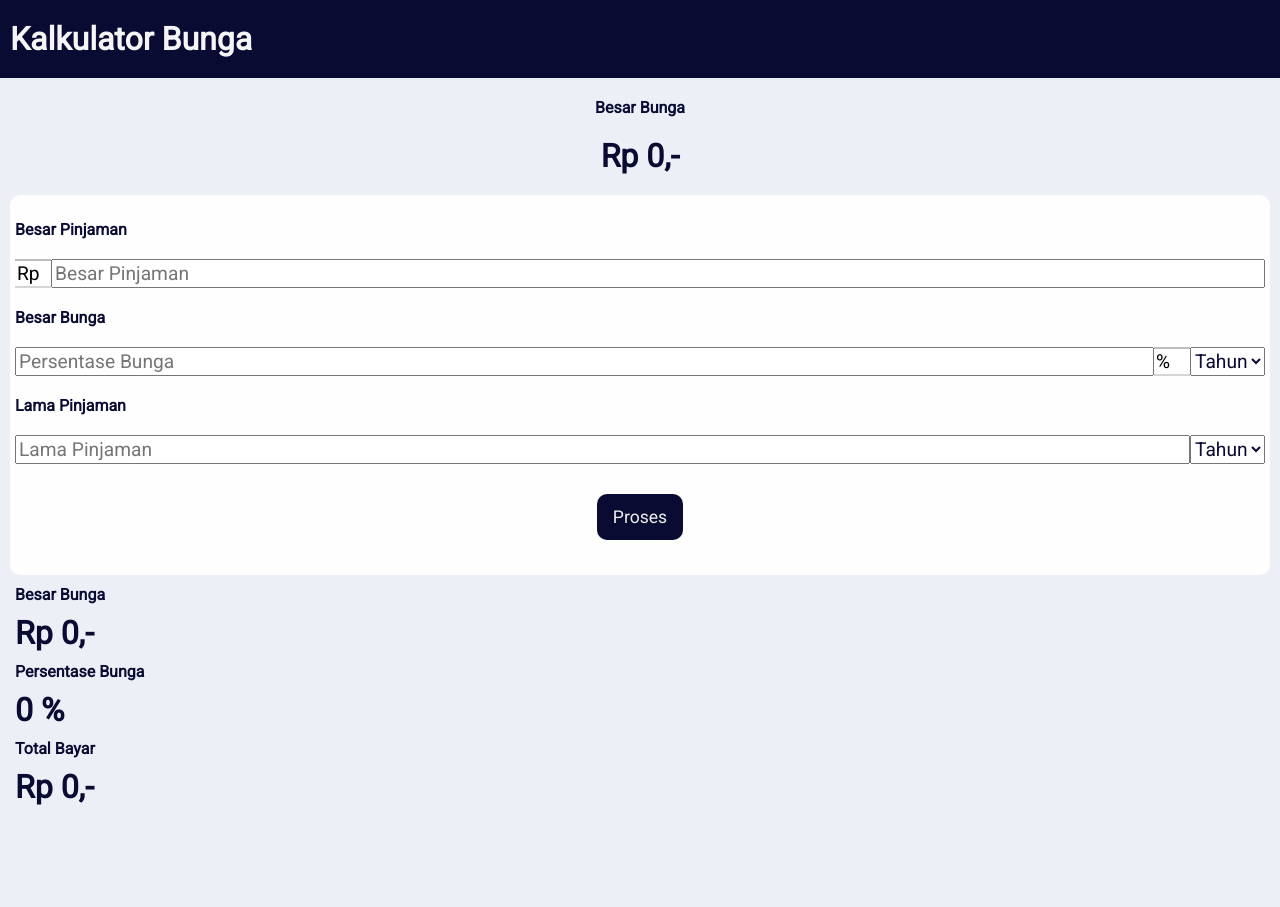
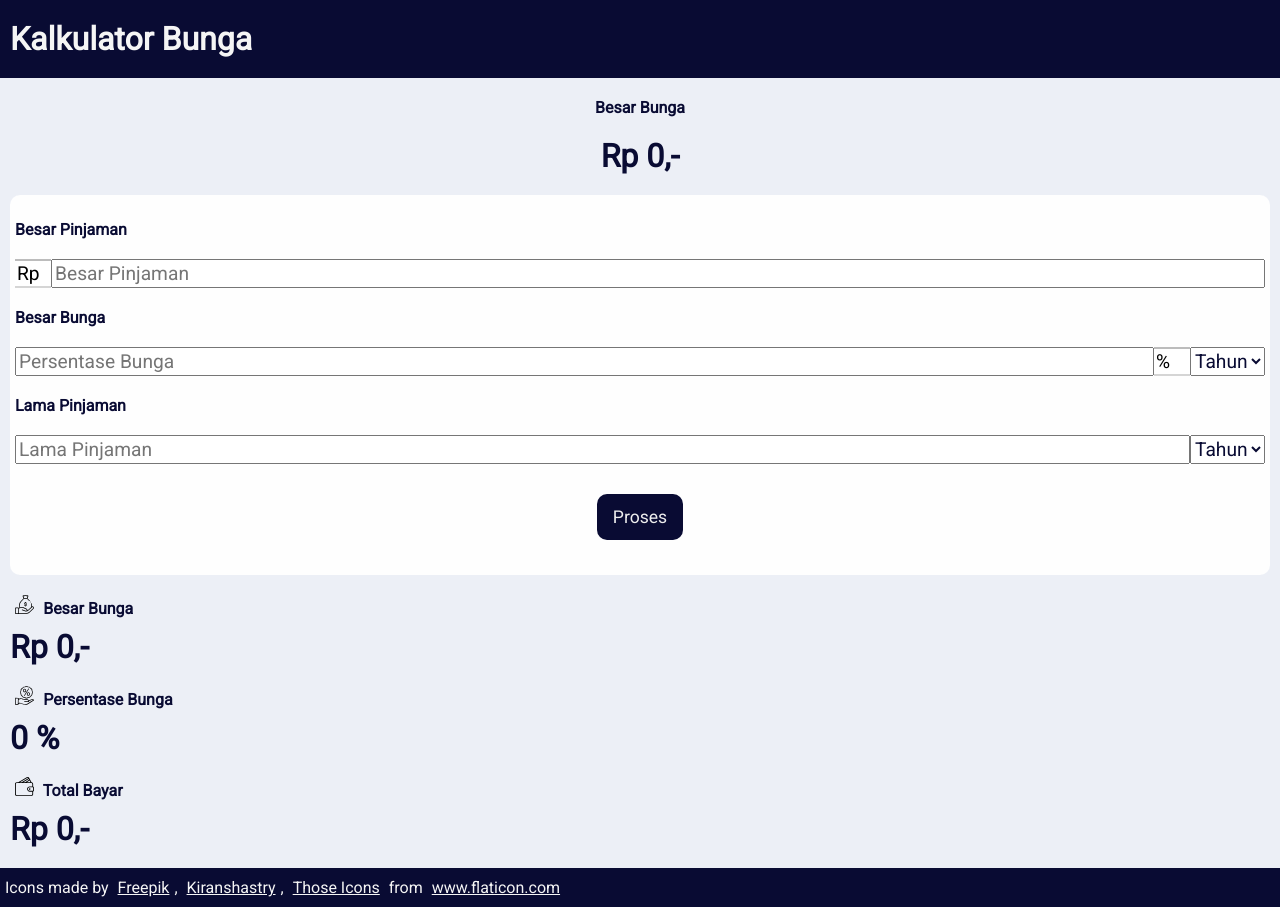
Before and after one commit to yuriko192/KalkulatorBungaPinjaman, a plain HTML site: page index.html in a window 1280 px wide. Before the commit the page ends 816 px from the top, so only its background shows below. Drawn offline with Linux system fonts and the light colour scheme.

Commit message:
added icons

```diff
--- a/index.html
+++ b/index.html
@@ -52,17 +52,42 @@
     </div>
     <div class="tableContainer">
       <div class="items">
-        <h4>Besar Bunga</h4>
+        <h4>
+          <span><img src="assets/loan.svg" alt="" class="icon" /></span>
+          Besar Bunga
+        </h4>
         <h1 id="TableBB">Rp 0,-</h1>
       </div>
       <div class="items">
-        <h4>Persentase Bunga</h4>
+        <h4>
+          <span><img src="assets/percent.svg" alt="" class="icon" /></span>
+          Persentase Bunga
+        </h4>
         <h1 id="TablePB">0 %</h1>
       </div>
       <div class="items">
-        <h4>Total Bayar</h4>
+        <h4>
+          <span><img src="assets/wallet.svg" alt="" class="icon" /></span>
+          Total Bayar
+        </h4>
         <h1 id="TableTB">Rp 0,-</h1>
       </div>
+    </div>
+    <div class="footer">
+      Icons made by
+      <a href="https://www.flaticon.com/authors/freepik" title="Freepik"
+        >Freepik</a
+      >,
+      <a
+        href="https://www.flaticon.com/authors/kiranshastry"
+        title="Kiranshastry"
+        >Kiranshastry</a
+      >,
+      <a href="https://www.flaticon.com/authors/those-icons" title="Those Icons"
+        >Those Icons</a
+      >
+      from
+      <a href="https://www.flaticon.com/" title="Flaticon">www.flaticon.com</a>
     </div>
     <script src="jsquery.min.js"></script>
     <script src="index.js"></script>
--- a/index.scss
+++ b/index.scss
@@ -10,7 +10,11 @@ $primary: #090b33;
 * {
   font-family: roboto;
 }
-
+.icon {
+  width: 1.2rem;
+  height: 1.2rem;
+  margin: 0;
+}
 body {
   margin: 0;
   padding: 0;
@@ -98,3 +102,19 @@ body {
     }
   }
 }
+
+.tableContainer {
+  .items {
+    margin: 20px 0;
+  }
+}
+
+.footer {
+  margin: 10px 0 0 0;
+  background-color: $primary;
+  padding: 10px 5px;
+  color: whitesmoke;
+  * {
+    color: inherit;
+  }
+}
```
Also changed, not shown: assets/loan.svg (added), assets/percent.svg (added), assets/wallet.svg (added), index.css, 1 other file.
